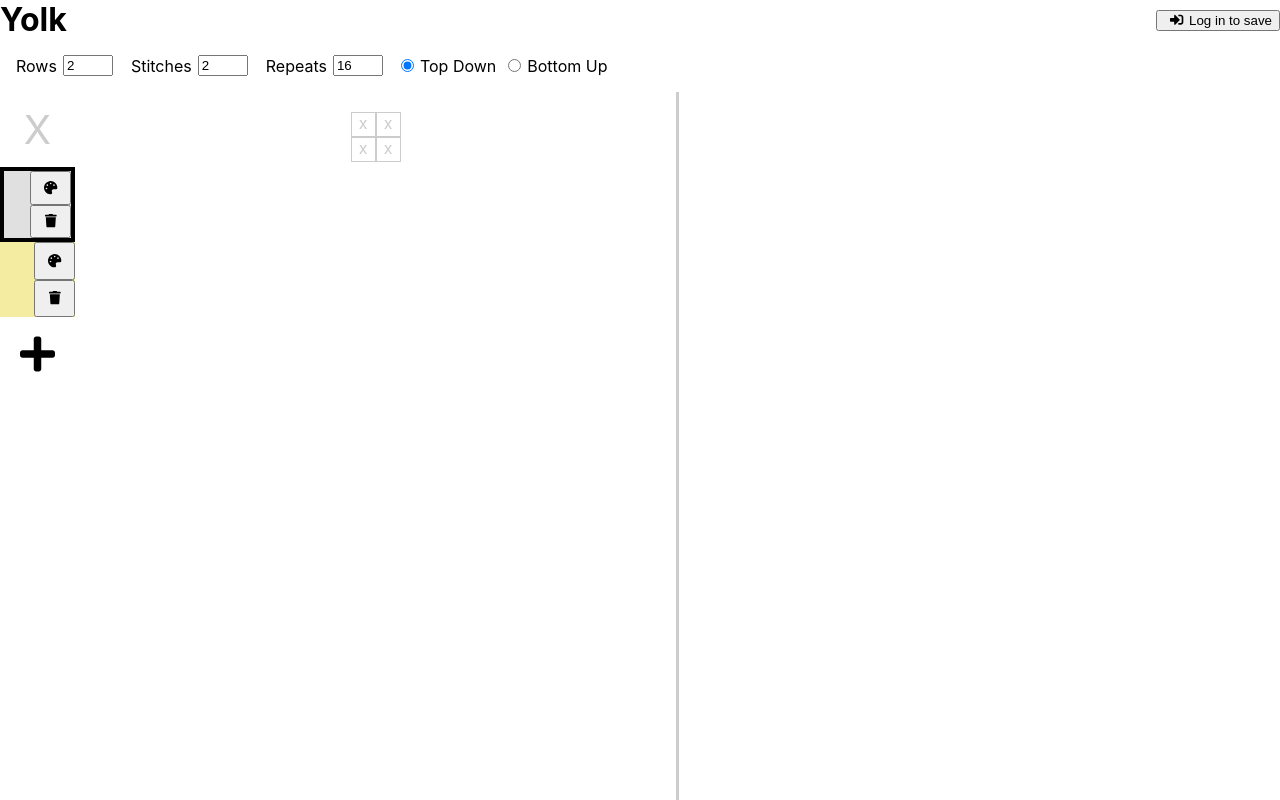
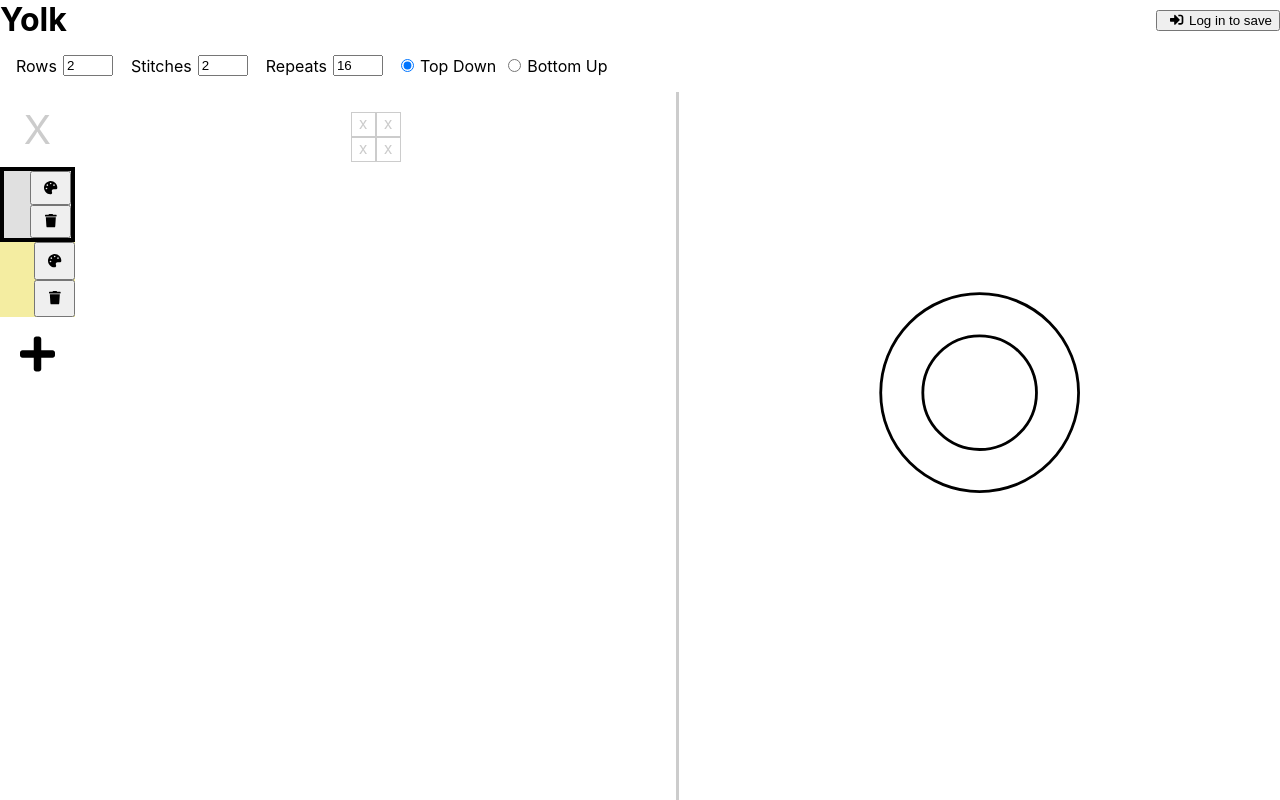
Before and after one commit to oampo/yolk, a React (Create React App) app: page / in a window 1280 px wide. Built offline with nearby package versions, Linux system fonts and the light colour scheme.

Commit message:
Draw bounds on yoke

```diff
--- a/src/YokeView.js
+++ b/src/YokeView.js
@@ -5,6 +5,7 @@ import "./YokeView.css";
 const START_RADIUS = 0.25;
 // Minimum row size is one of ten rows
 const MIN_STROKE_WIDTH = (1 - START_RADIUS) / 10;
+const BOUNDS_STROKE_WIDTH = 0.01;
 
 export default function YokeView(props) {
   const { chart, colors, numRepeats } = props;
@@ -14,7 +15,10 @@ export default function YokeView(props) {
     const stitchAngle = segmentAngle / numColumns;
     const stitchStartAngle = stitchIndex * stitchAngle;
     const stitchEndAngle = stitchStartAngle + stitchAngle;
-    const strokeWidth = Math.min((1 - START_RADIUS) / numRows, MIN_STROKE_WIDTH);
+    const strokeWidth = Math.min(
+      (1 - START_RADIUS) / numRows,
+      MIN_STROKE_WIDTH
+    );
     const rowRadius = START_RADIUS + rowIndex * strokeWidth;
 
     const startX = rowRadius * Math.sin(stitchStartAngle);
@@ -59,11 +63,45 @@ export default function YokeView(props) {
     return segments;
   }
 
+  function createBounds(numRows) {
+    const rowStrokeWidth = Math.min(
+      (1 - START_RADIUS) / numRows,
+      MIN_STROKE_WIDTH
+    );
+    const minRadius = START_RADIUS - rowStrokeWidth / 2 - BOUNDS_STROKE_WIDTH;
+    const maxRadius = minRadius + rowStrokeWidth * numRows;
+    return (
+      <>
+        <circle
+          cx="0"
+          cy="0"
+          r={maxRadius}
+          stroke="black"
+          stroke-width={BOUNDS_STROKE_WIDTH}
+          fill="none"
+        />
+        <circle
+          cx="0"
+          cy="0"
+          r={minRadius}
+          stroke="black"
+          stroke-width={BOUNDS_STROKE_WIDTH}
+          fill="none"
+        />
+      </>
+    );
+  }
+
   return (
     <section className="yoke-view">
       <div className="yoke-view-image-wrapper">
-        <svg className="yoke-view-image" viewBox="-1 -1 2 2" preserveAspectRatio="xMidYMin meet">
+        <svg
+          className="yoke-view-image"
+          viewBox="-1 -1 2 2"
+          preserveAspectRatio="xMidYMin meet"
+        >
           {createSegments()}
+          {createBounds(chart.length)}
         </svg>
       </div>
     </section>
```
